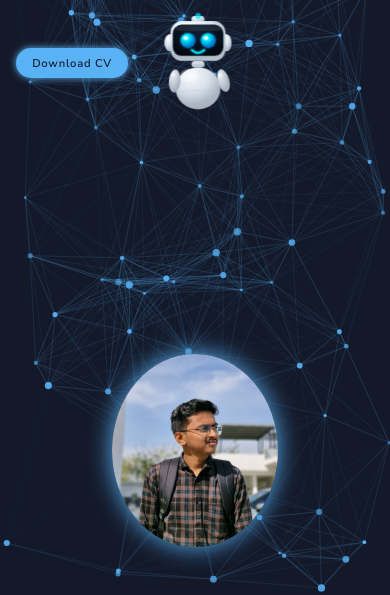
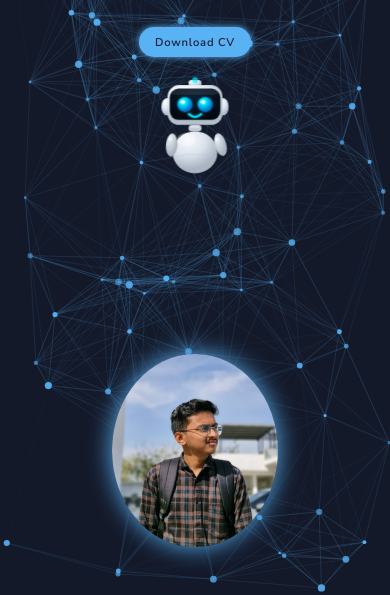
Before and after one commit to pranay-kadu/Portfolio, a website: page index.html in a window 390 px wide. Shown: the part 249-844 px from the top of the page. Drawn offline with nearby package versions, Linux system fonts and the light colour scheme; animation ran at ten frames a second.

Commit message:
Enhance mobile header spacing and precisely stack CV button over rendering robot

```diff
--- a/styles.css
+++ b/styles.css
@@ -1038,7 +1038,7 @@ section {
         flex-direction: column-reverse;
         text-align: center;
         gap: 3rem;
-        padding-top: 16rem;
+        padding-top: 22rem;
     }
 
     .home-content {
@@ -1072,6 +1072,15 @@ section {
 
     .social-media {
         justify-content: center;
+        margin-bottom: 4rem;
+    }
+
+    /* ── Center and stack CV button above the robot ── */
+    .cv-robot-row {
+        flex-direction: column;
+        justify-content: center;
+        align-items: center;
+        gap: 3rem;
     }
 
     /* ── Heading ── */
```
